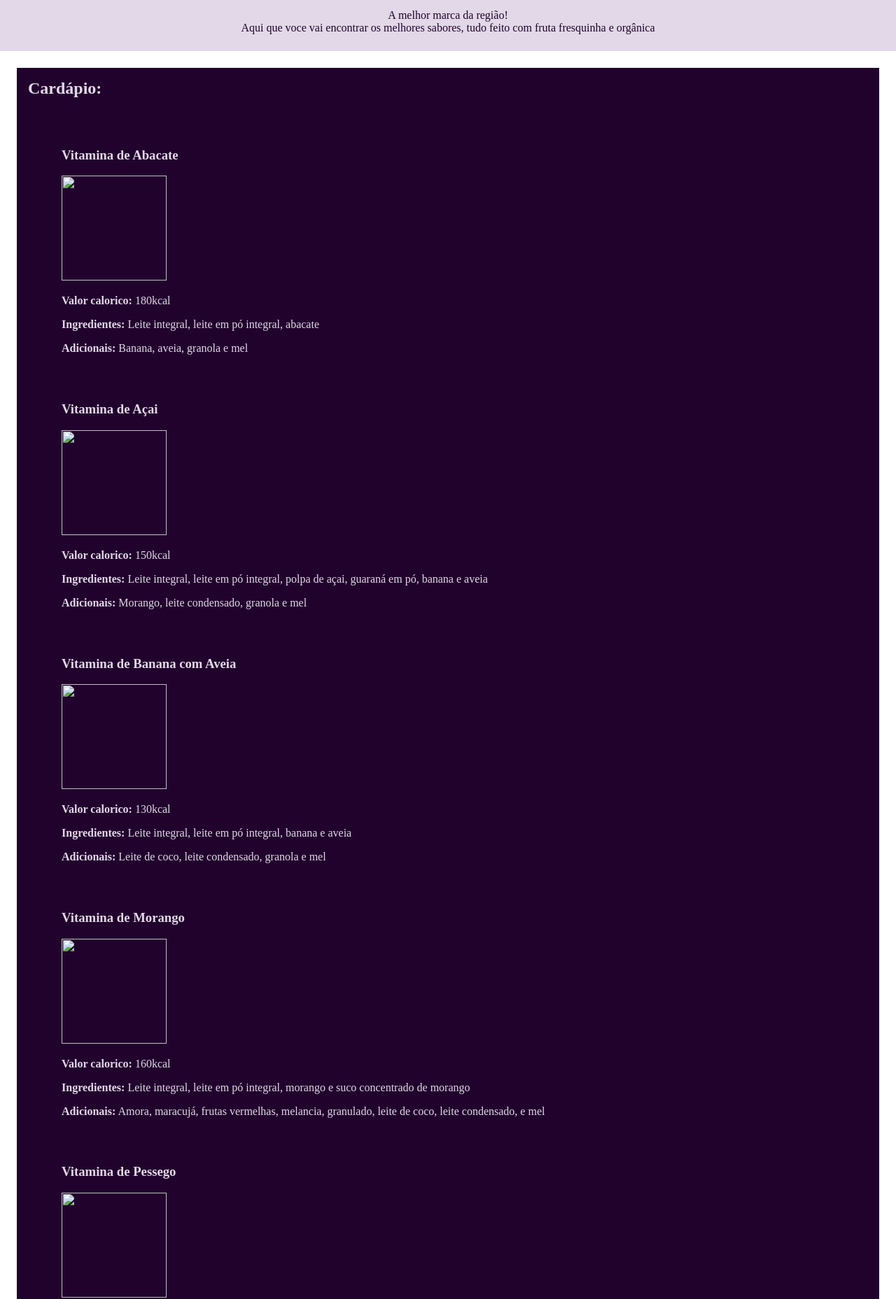
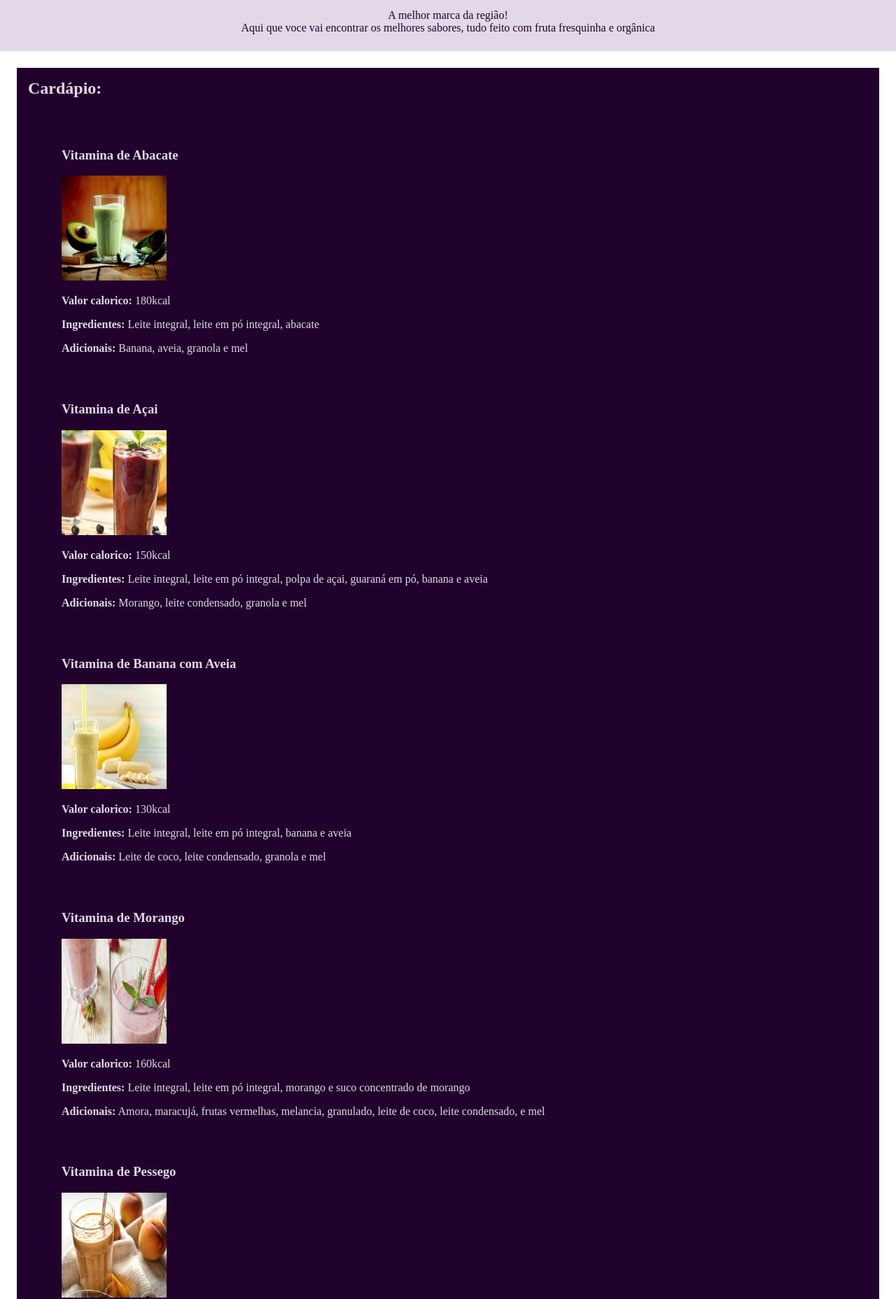
Before and after one commit to Ar4mizZ/VitaNina, a plain HTML site: page index.html in a window 1280 px wide. Shown: the part 48-1905 px from the top of the page at 70% size. Drawn offline with Linux system fonts and the light colour scheme.

Commit message:
Update index.html

```diff
--- a/index.html
+++ b/index.html
@@ -20,7 +20,7 @@
 
         <div  class="vitaminas">
             <h3>Vitamina de Abacate</h3>
-            <img src="../imagens/vitaminas/vitamina-abacate.jpg" class="tamanho"/>
+            <img src="vitamina-abacate.jpg" class="tamanho"/>
             <p><strong>Valor calorico:</strong> 180kcal</p>
             <p><strong>Ingredientes:</strong> Leite integral, leite em pó integral, abacate</p>
             <p><strong>Adicionais:</strong> Banana, aveia, granola e mel</p>
@@ -28,7 +28,7 @@
 
         <div class="vitaminas">
             <h3>Vitamina de Açai</h3>
-            <img src="../imagens/vitaminas/vitamina-açai.jpg" class="tamanho"/>
+            <img src="vitamina-açai.jpg" class="tamanho"/>
             <p><strong>Valor calorico:</strong> 150kcal</p>
             <p><strong>Ingredientes:</strong> Leite integral, leite em pó integral, polpa de açai, guaraná em pó, banana e aveia</p>
             <p><strong>Adicionais:</strong> Morango, leite condensado, granola e mel</p>
@@ -36,7 +36,7 @@
 
         <div class="vitaminas">
             <h3>Vitamina de Banana com Aveia</h3>
-            <img src="../imagens/vitaminas/vitamina-banana-aveia.jpg" class="tamanho">
+            <img src="vitamina-banana-aveia.jpg" class="tamanho">
             <p><strong>Valor calorico:</strong> 130kcal</p>
             <p><strong>Ingredientes:</strong> Leite integral, leite em pó integral, banana e aveia</p>
             <p><strong>Adicionais:</strong> Leite de coco, leite condensado, granola e mel</p>
@@ -44,7 +44,7 @@
 
         <div class="vitaminas">
             <h3>Vitamina de Morango</h3>
-            <img src="../imagens/vitaminas/vitamina-morango.jpg" class="tamanho">
+            <img src="vitamina-morango.jpg" class="tamanho">
             <p><strong>Valor calorico:</strong> 160kcal</p>
             <p><strong>Ingredientes:</strong> Leite integral, leite em pó integral, morango e suco concentrado de morango</p>
             <p><strong>Adicionais:</strong> Amora, maracujá, frutas vermelhas, melancia, granulado, leite de coco, leite condensado, e mel</p>
@@ -52,7 +52,7 @@
 
         <div class="vitaminas">
             <h3>Vitamina de Pessego</h3>
-            <img src="../imagens/vitaminas/vitamina-pessego.png" class="tamanho">
+            <img src="vitamina-pessego.png" class="tamanho">
             <p><strong>Valor calorico:</strong> 160kcal</p>
             <p><strong>Ingredientes:</strong> Leite integral, leite em pó integral, pessego com calda</p>
             <p><strong>Adicionais:</strong> Maracujá, Manga e frutas amarelas</p>
@@ -60,7 +60,7 @@
 
         <div class="vitaminas">
             <h3>Vitamina de Romã</h3>
-            <img src="../imagens/vitaminas/vitamina-romã.jpg" class="tamanho">
+            <img src="vitamina-romã.jpg" class="tamanho">
             <p><strong>Valor calorico:</strong> 110kcal</p>
             <p><strong>Ingredientes:</strong> Leite integral, suco concentrado de romã, amora e hortelã</p>
             <p><strong>Adicionais:</strong> Maracujá, Manga, frutas amarelas, morango, amora, frutas vermelhas, leite em pó, granola</p>
@@ -68,7 +68,7 @@
 
             <!--Vitaminas sem lactose-->
             <h2 class="alinharCentro">Para os que possuem intolerância a lactose, temos as seguintes opções de vitaminas:</h2>
-            <img src="../imagens/vitaminas/vitaminas-zero-lactose.jpg" id="fotao">
+            <img src="vitaminas-zero-lactose.jpg" id="fotao">
     </div>
 
         <!--Rodapé-->
```
